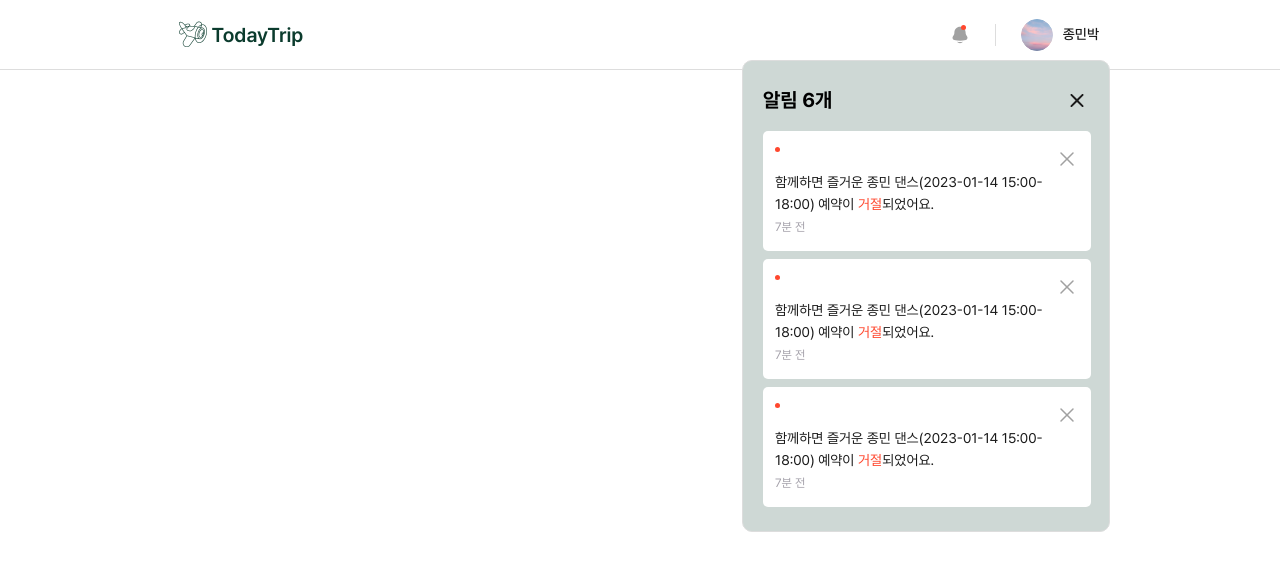
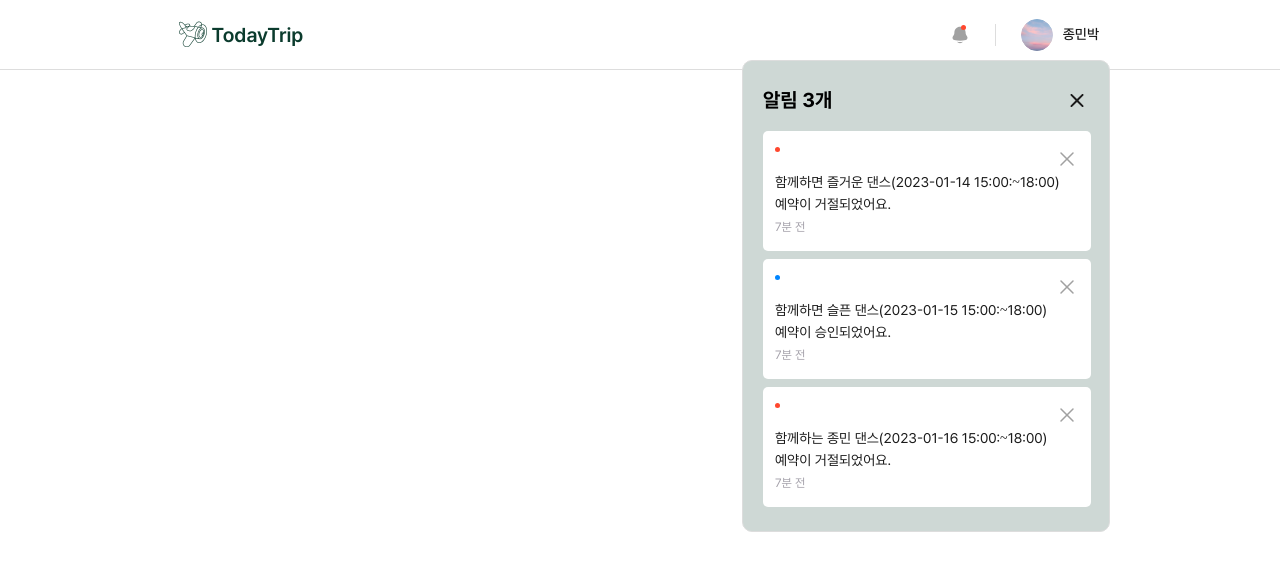
Before and after one commit to TripTripNow/TodayTrip, a Next.js app: page / in a window 1280 px wide. Both pictures are taken after a click on the button 959 px from the left and 34 px from the top of the page. Shown: the top 570 px of the page. Built offline with nearby package versions, Linux system fonts and the light colour scheme.

Commit message:
Feat: 코드리뷰 2차 반영 #13

```diff
--- a/src/components/Navbar/AlarmModal.module.css
+++ b/src/components/Navbar/AlarmModal.module.css
@@ -65,11 +65,6 @@
   composes: alarmModalContainer;
   animation: slideoutpc 0.3s ease-out;
   @media mobile {
-    top: 0;
-    left: 0;
-    width: 100vw;
-    height: 80vh;
-    border-radius: 0 0 0.8rem 0.8rem;
     animation: slideout 0.3s ease-out;
   }
 }
--- a/src/components/Navbar/AlarmModal.tsx
+++ b/src/components/Navbar/AlarmModal.tsx
@@ -8,52 +8,46 @@ import ModalLayout from '@/components/Modal/ModalLayout/ModalLayout';
 
 interface AlarmModalProps {
   setIsModalOpen: Dispatch<SetStateAction<boolean>>;
+  alarmData: {
+    notifications: { id: number; content: string; status: string; createdAt: string }[];
+    totalCount: number;
+  };
 }
 
-const COUNT = 6;
 const TIME = '7분';
-const TITLE = '함께하면 즐거운 종민 댄스';
-const WHEN = '2023-01-14 15:00-18:00';
-const ALARMS = [1, 2, 3];
-const APPROVE_STATUS = false;
 
-function AlarmModal({ setIsModalOpen }: AlarmModalProps) {
-  const [openStatus, setOpenStatus] = useState(true);
+function AlarmModal({ setIsModalOpen, alarmData }: AlarmModalProps) {
+  const [isOpen, setIsOpen] = useState(true);
 
   const handleModalClose = () => {
-    setOpenStatus((prev) => !prev);
+    setIsOpen((prev) => !prev);
     setTimeout(() => {
       setIsModalOpen(false);
     }, 250);
   };
 
   const handleAlarmDelete = () => {};
+
   return (
     <ModalLayout handleModalClose={handleModalClose} isAlarmModal={true}>
-      <div className={openStatus ? styles.alarmModalContainer : styles.alarmModalCloseContainer}>
+      <div className={isOpen ? styles.alarmModalContainer : styles.alarmModalCloseContainer}>
         <div className={styles.alarmModalHeader}>
-          <p>알림 {COUNT}개</p>
+          <p>알림 {alarmData.totalCount}개</p>
           <button onClick={handleModalClose}>
             <CloseIcon />
           </button>
         </div>
         <div className={styles.alarmModalContentContainer}>
-          {ALARMS.map((item, index) => (
+          {alarmData.notifications.map((item, index) => (
             <div key={index}>
               <div className={styles.alarmModalContentWrapper}>
                 <div className={styles.alarmModalContentHeader}>
-                  <div>{APPROVE_STATUS ? <BlueEllipse /> : <RedEllipse />}</div>
+                  <div>{item.status === 'approve' ? <BlueEllipse /> : <RedEllipse />}</div>
                   <button onClick={handleAlarmDelete}>
                     <LightCloseIcon />
                   </button>
                 </div>
-                <p className={styles.alarmModalContent}>
-                  {TITLE}({WHEN}) 예약이{' '}
-                  <span className={APPROVE_STATUS ? styles.approveTrue : styles.approveFalse}>
-                    {APPROVE_STATUS ? '승인' : '거절'}
-                  </span>
-                  되었어요.
-                </p>
+                <p className={styles.alarmModalContent}>{item.content}</p>
                 <p className={styles.alarmModalContentTime}>{TIME} 전</p>
               </div>
             </div>
--- a/src/components/Navbar/ProfileDropDown.module.css
+++ b/src/components/Navbar/ProfileDropDown.module.css
@@ -1,11 +1,57 @@
 @values tablet, mobile from '@/styles/breakpoints.css';
+
+@keyframes slidein {
+  from {
+    transform: translateY(-100%);
+    opacity: 0;
+  }
+  to {
+    transform: translateY(0);
+    opacity: 1;
+  }
+}
+
+@keyframes slideout {
+  from {
+    transform: translateY(0);
+    opacity: 1;
+  }
+  to {
+    transform: translateY(-100%);
+    opacity: 0;
+  }
+}
+
+@keyframes slideinpc {
+  from {
+    opacity: 0;
+  }
+  to {
+    opacity: 1;
+  }
+}
+@keyframes slideoutpc {
+  from {
+    opacity: 1;
+  }
+  to {
+    opacity: 0;
+  }
+}
 
 .profileDropDown {
   display: flex;
   flex-direction: row;
   align-items: center;
+  justify-content: center;
   gap: 1rem;
-  padding: 0.5rem 0 0.5rem 0.5rem;
+  padding: 0.8rem;
+  font-size: 1.4rem;
+
+  @media mobile {
+    padding: 2rem;
+    font-size: 2.3rem;
+  }
 }
 
 .profileDropDownContainer {
@@ -19,9 +65,24 @@
   border: 0.1rem solid var(--grayDD);
   border-radius: 0.8rem;
   font-size: 1.4rem;
+  animation: slideinpc 0.3s ease-out;
 
   @media mobile {
+    top: 7rem;
     left: 0;
+    width: 100%;
+    height: auto;
+    border-radius: 0 0 0.8rem 0.8rem;
+    box-shadow: 0 0.5rem 0.5rem 0 var(--grayDD);
+    animation: slidein 0.3s ease-out;
+  }
+}
+
+.profileDropDownCloseContainer {
+  composes: profileDropDownContainer;
+  animation: slideoutpc 0.3s ease-out;
+  @media mobile {
+    animation: slideout 0.3s ease-out;
   }
 }
 
@@ -36,6 +97,7 @@
 
 .styledHr {
   background: var(--grayDD);
+  margin: 0.5rem 0;
   height: 0.1rem;
   border: 0;
 }
--- a/src/components/Navbar/ProfileDropDown.tsx
+++ b/src/components/Navbar/ProfileDropDown.tsx
@@ -1,6 +1,6 @@
 import Link from 'next/link';
 import styles from './ProfileDropDown.module.css';
-import AlarmIcon from '#/icons/icon-alarm.svg';
+import { useEffect } from 'react';
 
 const DropDown_ARR = [
   { link: '/mypage', title: '내 정보' },
@@ -9,26 +9,27 @@ const DropDown_ARR = [
   { link: '/mypage/activities/dashboard', title: '예약 현황' },
 ];
 
-function ProfileDropDown() {
+interface ProfileDropDownProps {
+  isOpen: boolean;
+}
+
+function ProfileDropDown({ isOpen }: ProfileDropDownProps) {
+  useEffect(() => {
+    console.log(isOpen), [isOpen];
+  });
   return (
-    <div className={styles.profileDropDownContainer}>
+    <div className={isOpen ? styles.profileDropDownContainer : styles.profileDropDownCloseContainer}>
       {DropDown_ARR.map((item, index) => (
         <div className={styles.profileDropDownContent} key={index}>
           <Link href={item.link}>
-            <div className={styles.profileDropDown}>
-              <AlarmIcon />
-              <p>{item.title}</p>
-            </div>
+            <p className={styles.profileDropDown}>{item.title}</p>
           </Link>
         </div>
       ))}
       <hr className={styles.styledHr} />
       <div className={styles.profileDropDownContent}>
         <Link href="/">
-          <div className={styles.profileDropDown}>
-            <AlarmIcon />
-            <p>로그아웃</p>
-          </div>
+          <p className={styles.profileDropDown}>로그아웃</p>
         </Link>
       </div>
     </div>
--- a/src/components/common/Navbar.module.css
+++ b/src/components/common/Navbar.module.css
@@ -1,3 +1,5 @@
+@values tablet, mobile from '@/styles/breakpoints.css';
+
 .container {
   border-bottom: 0.1rem solid var(--grayDD);
   width: 100%;
@@ -33,6 +35,10 @@
   gap: 2.5rem;
   font-size: 1.4rem;
   position: relative;
+
+  @media mobile {
+    position: unset;
+  }
 }
 
 .border {
@@ -41,6 +47,7 @@
 }
 
 .userName {
+  position: relative;
   display: flex;
   align-items: center;
   gap: 1rem;
--- a/src/components/common/Navbar.tsx
+++ b/src/components/common/Navbar.tsx
@@ -8,21 +8,52 @@ import { useState } from 'react';
 import AlarmModal from '@/components/Navbar/AlarmModal';
 import ProfileDropDown from '@/components/Navbar/ProfileDropDown';
 
+const ALARM_COUNT = 6;
 const USER_DATA = { name: '종민박' };
-const COUNT = 6;
+const alarmData = {
+  notifications: [
+    {
+      id: 0,
+      content: '함께하면 즐거운 댄스(2023-01-14 15:00:~18:00) 예약이 거절되었어요.',
+      status: 'declined',
+      createdAt: '2024-01-26T06:23:36.209Z',
+    },
+    {
+      id: 1,
+      content: '함께하면 슬픈 댄스(2023-01-15 15:00:~18:00) 예약이 승인되었어요.',
+      status: 'approve',
+      createdAt: '2024-01-26T06:23:36.209Z',
+    },
+    {
+      id: 2,
+      content: '함께하는 종민 댄스(2023-01-16 15:00:~18:00) 예약이 거절되었어요.',
+      status: 'declined',
+      createdAt: '2024-01-26T06:23:36.209Z',
+    },
+  ],
+  totalCount: 3,
+};
 
 function Navbar() {
   const [isDropDownOpen, setIsDropDownOpen] = useState(false);
   const [isModalOpen, setIsModalOpen] = useState(false);
+  const [isOpen, setIsOpen] = useState(false);
 
   const handleDropDownClick = () => {
-    setIsDropDownOpen((prev) => !prev);
+    setIsOpen((prev) => !prev);
+    setTimeout(() => {
+      setIsDropDownOpen((prev) => !prev);
+    }, 250);
   };
 
   const handleBlurDropDown = () => {
+    if (isOpen) {
+      setIsOpen(false);
+    }
+
     setTimeout(() => {
       setIsDropDownOpen(false);
-    }, 100);
+    }, 250);
   };
 
   const handleAlarmModalClick = () => {
@@ -44,9 +75,9 @@ function Navbar() {
         {USER_DATA ? (
           <>
             <button onClick={handleAlarmModalClick} className={styles.alarmButton}>
-              <AlarmIcon className={styles.alarmIcon} /> {COUNT && <RedEllipse className={styles.isEllipse} />}
+              <AlarmIcon className={styles.alarmIcon} /> {ALARM_COUNT && <RedEllipse className={styles.isEllipse} />}
             </button>
-            {isModalOpen ? <AlarmModal setIsModalOpen={setIsModalOpen} /> : ''}
+            {isModalOpen && <AlarmModal setIsModalOpen={setIsModalOpen} alarmData={alarmData} />}
             <div className={styles.border}></div>
             <div onBlur={handleBlurDropDown}>
               <button className={styles.userName} onClick={handleDropDownClick}>
@@ -54,15 +85,15 @@ function Navbar() {
                 <p>{USER_DATA.name}</p>
               </button>
             </div>
-            <div>{isDropDownOpen && <ProfileDropDown />}</div>
+            <div>{isDropDownOpen && <ProfileDropDown isOpen={isOpen} />}</div>
           </>
         ) : (
           <>
-            <Link href="/signin">
-              <p className={styles.loginContent}>로그인</p>
+            <Link className={styles.loginContent} href="/signin">
+              로그인
             </Link>
-            <Link href="/signup">
-              <p className={styles.loginContent}>회원가입</p>
+            <Link className={styles.loginContent} href="/signup">
+              회원가입
             </Link>
           </>
         )}
```
